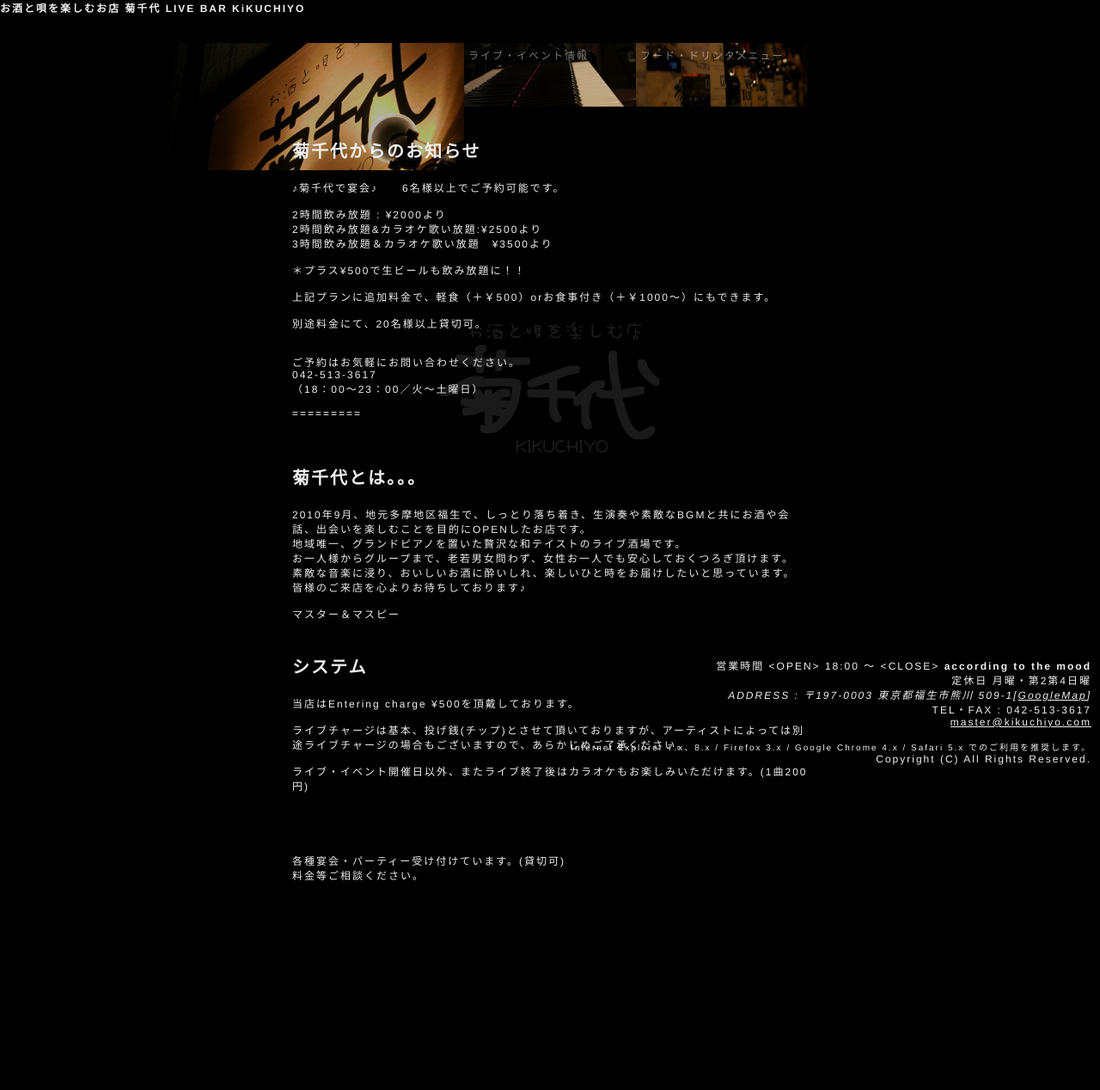
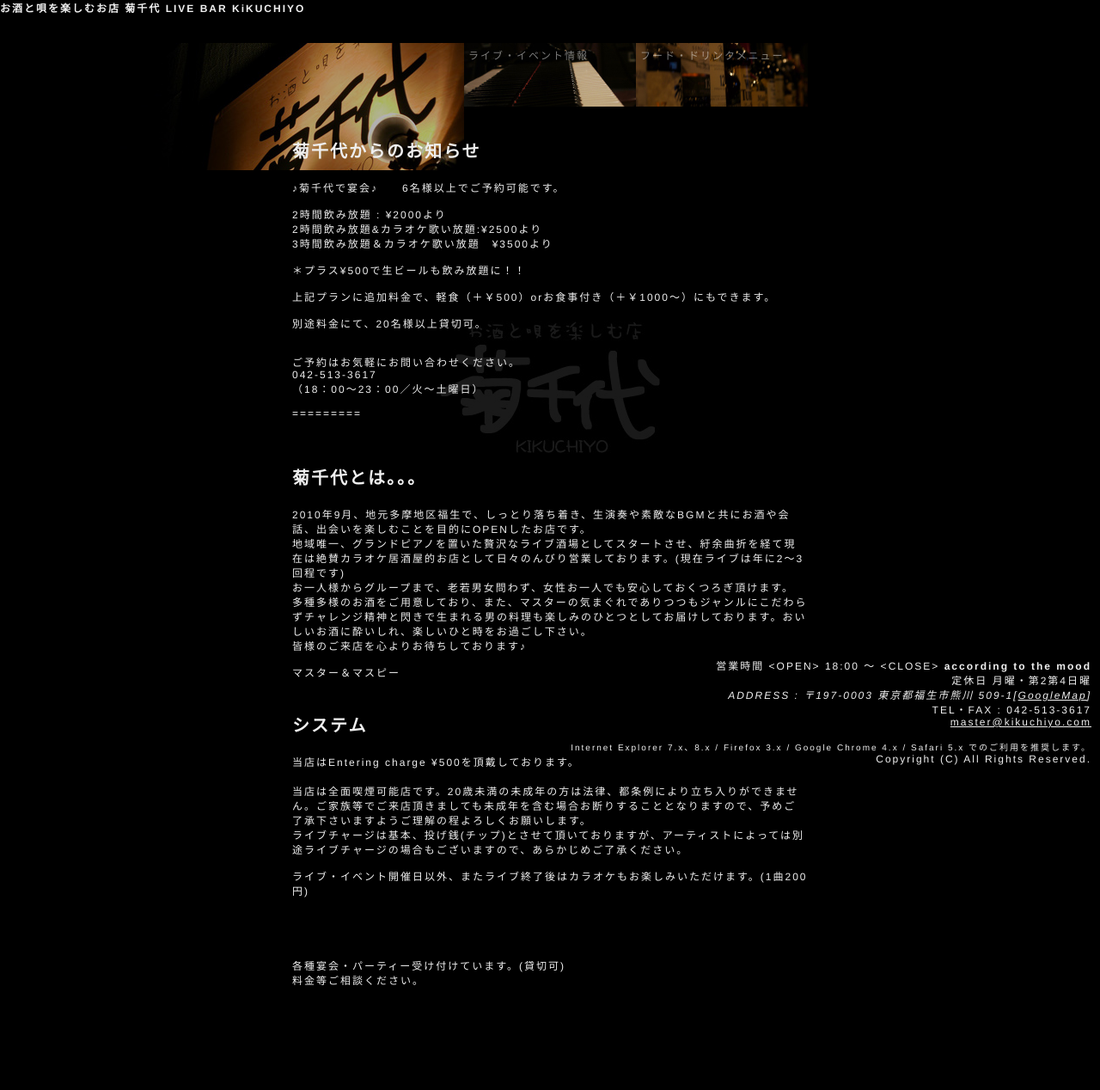
Before and after one commit to live-kikuchiyo/live-kikuchiyo.github.io, a Jekyll site: the page built from info.html, in a window 1280 px wide. Shown: the whole page at 86% size. Built offline with Jekyll 4.4.1, drawn with Linux system fonts in a browser that asks for light colours; nearby versions of some CDN libraries; before the commit the page ends 1146 px from its top, so only the background shows below that.

Commit message:
Update info.html

```diff
--- a/info.html
+++ b/info.html
@@ -47,11 +47,11 @@ title: お知らせ
 			<div>
 				2010年9月、地元多摩地区福生で、しっとり落ち着き、生演奏や素敵なBGMと共にお酒や会話、出会いを楽しむことを目的にOPENしたお店です。
 				<br/>
-				地域唯一、グランドピアノを置いた贅沢な和テイストのライブ酒場です。
+				地域唯一、グランドピアノを置いた贅沢なライブ酒場としてスタートさせ、紆余曲折を経て現在は絶賛カラオケ居酒屋的お店として日々のんびり営業しております。(現在ライブは年に2〜3回程です)
 				<br/>
 				お一人様からグループまで、老若男女問わず、女性お一人でも安心しておくつろぎ頂けます。
 				<br/>
-				素敵な音楽に浸り、おいしいお酒に酔いしれ、楽しいひと時をお届けしたいと思っています。
+				多種多様のお酒をご用意しており、また、マスターの気まぐれでありつつもジャンルにこだわらずチャレンジ精神と閃きで生まれる男の料理も楽しみのひとつとしてお届けしております。おいしいお酒に酔いしれ、楽しいひと時をお過ごし下さい。
 				<br/>
 				皆様のご来店を心よりお待ちしております♪
 				<br/>
@@ -65,6 +65,8 @@ title: お知らせ
 			<div>
 				当店はEntering charge ¥500を頂戴しております。
 				<br/>
+　　　　　　 <br/>
+           当店は全面喫煙可能店です。20歳未満の未成年の方は法律、都条例により立ち入りができません。ご家族等でご来店頂きましても未成年を含む場合お断りすることとなりますので、予めご了承下さいますようご理解の程よろしくお願いします。
 				<br/>
 				ライブチャージは基本、投げ銭(チップ)とさせて頂いておりますが、アーティストによっては別途ライブチャージの場合もございますので、あらかじめご了承ください。
 				<br/>
```
